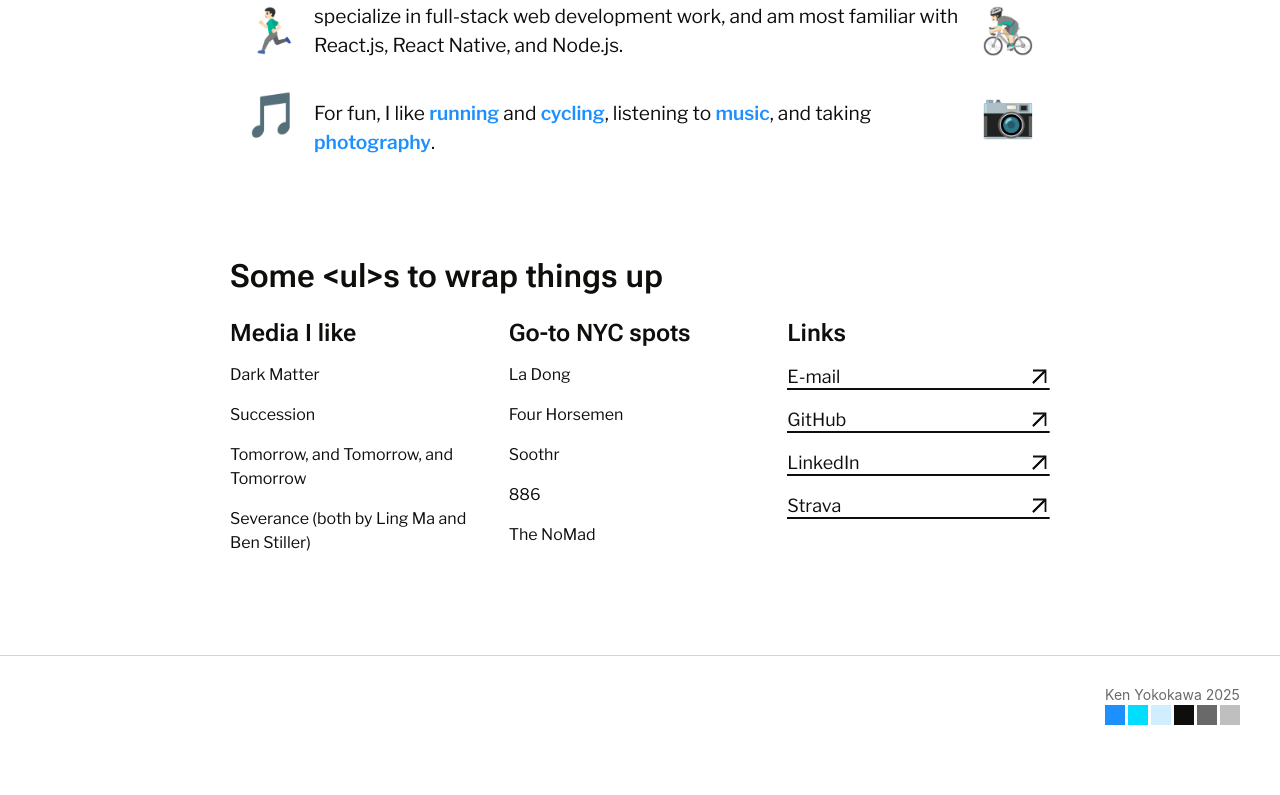
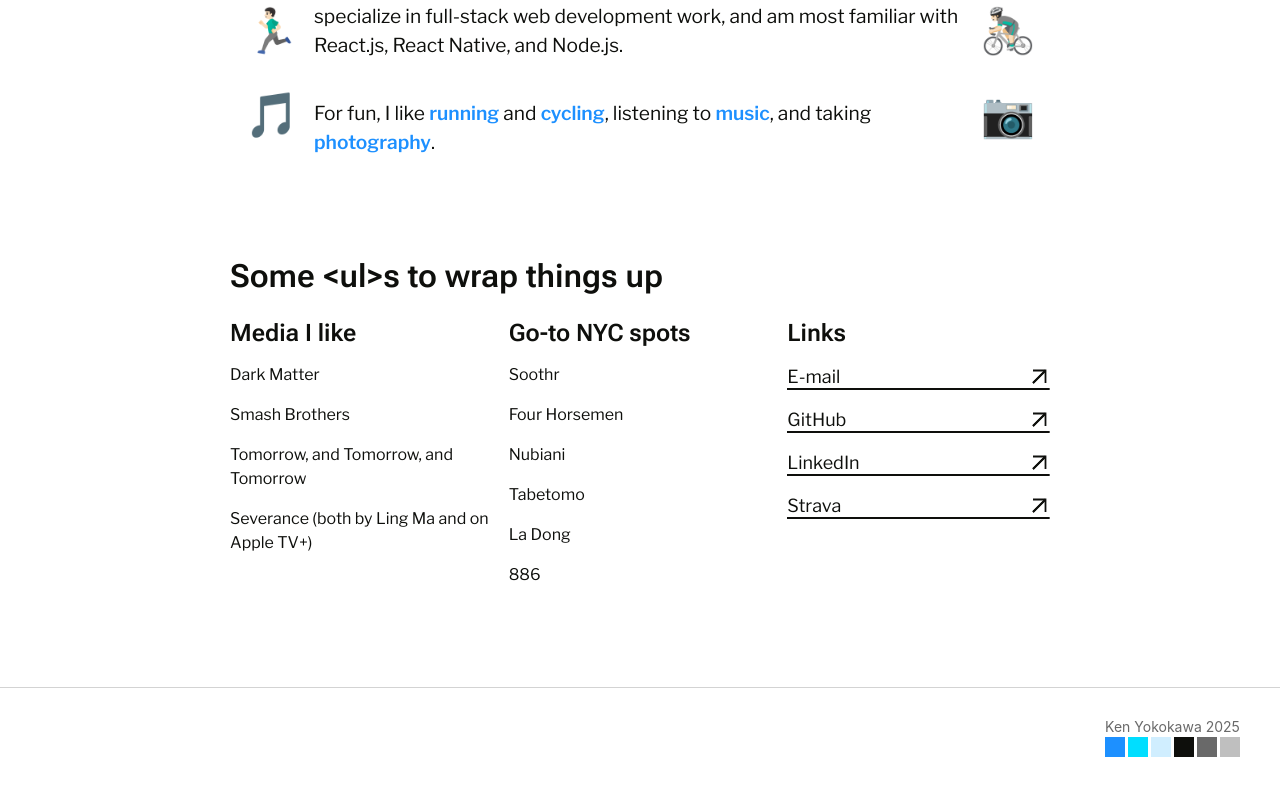
Before and after one commit to ky1044/personal-react-website, a React (Create React App) app: page /about in a window 1280 px wide. Shown: the part 1684-2479 px from the top of the page. Before the commit the page ends 2449 px from the top, so only its background shows below. Built offline with nearby package versions, Linux system fonts and the light colour scheme; no server answers.

Commit message:
update links

```diff
--- a/public/index.html
+++ b/public/index.html
@@ -16,9 +16,14 @@
     <link rel="preconnect" href="https://fonts.googleapis.com" />
     <link rel="preconnect" href="https://fonts.gstatic.com" crossorigin />
     <link
+      rel="preload"
       href="https://fonts.googleapis.com/css2?family=Jost:ital,wght@0,100..900;1,100..900&family=Libre+Franklin:wght@100..900&family=Roboto+Flex:opsz,wdth,wght,XOPQ,XTRA@8..144,25..151,100..1000,78,498&display=swap"
-      rel="stylesheet"
+      as="style"
+      onload="this.onload=null;this.rel='stylesheet'"
     />
+    <noscript>
+      <link rel="stylesheet" />
+    </noscript>
     <title>Ken Yokokawa</title>
   </head>
   <body>
--- a/src/pages/about/LinksSection.tsx
+++ b/src/pages/about/LinksSection.tsx
@@ -21,19 +21,20 @@ const LinksSection = () => {
             <h3>Media I like</h3>
             <ul>
               <li>Dark Matter</li>
-              <li>Succession</li>
+              <li>Smash Brothers</li>
               <li>Tomorrow, and Tomorrow, and Tomorrow</li>
-              <li>Severance (both by Ling Ma and Ben Stiller)</li>
+              <li>Severance (both by Ling Ma and on Apple TV+)</li>
             </ul>
           </div>
           <div className={styles.linkColumn}>
             <h3>Go-to NYC spots</h3>
             <ul>
+              <li>Soothr</li>
+              <li>Four Horsemen</li>
+              <li>Nubiani</li>
+              <li>Tabetomo</li>
               <li>La Dong</li>
-              <li>Four Horsemen</li>
-              <li>Soothr</li>
               <li>886</li>
-              <li>The NoMad</li>
             </ul>
           </div>
           <div className={styles.linkColumn}>
```
